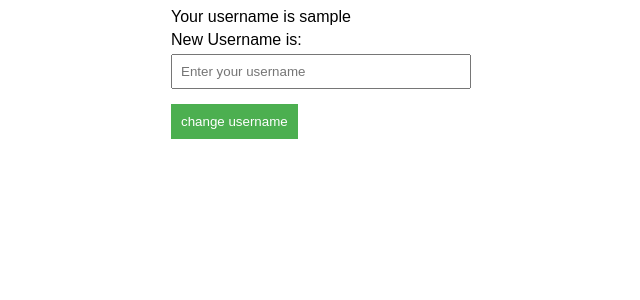
After one commit to vik1991/warehouse_manager, a Django app: page /edit_username/ in a window 1280 px wide. The commit adds this page. Shown: the top 300 px of the page, without its empty margins (319-959 px from the left). Run offline with Django 4.2, Linux system fonts and the light colour scheme; the visitor is signed in with stand-in values (Sample User, id 1).

Commit message:
begin the edit username

```diff
--- a/templates/warehouse/component_menu.html
+++ b/templates/warehouse/component_menu.html
@@ -25,8 +25,8 @@
     <ul>
         <li><a href="http://localhost:8000/login/">Login page</a>
         <li><a href="http://localhost:8000/edit_component/">Edit Component</a>
-        <li><a href="http://localhost:8000/show_components/">Show Components</a>
-        <li><a href="http://localhost:8000/show_component/">Show Component</a>
+        <li><a href="http://localhost:8000/show_components/">Show all Components and users</a>
+        <li><a href="http://localhost:8000/show_component/">Show Component from user {{user}}</a>
         <li><a href="http://localhost:8000/delete_components/">Delete Component</a>
 
     </ul>
--- a/templates/warehouse/edit_component.html
+++ b/templates/warehouse/edit_component.html
@@ -1,8 +1,8 @@
 <h1>Edit from user  {{user}}</h1>
 <li><a href="http://localhost:8000/login/">Login page</a>
 <li><a href="http://localhost:8000/components/">Insert components</a>
-<li><a href="http://localhost:8000/show_components/">Show Components</a>
-<li><a href="http://localhost:8000/show_component/">Show Component</a>
+<li><a href="http://localhost:8000/show_components/">Show all Components and users</a>
+<li><a href="http://localhost:8000/show_component/">Show Component from user {{user}}</a>
 <li><a href="http://localhost:8000/delete_components/">Delete Component</a>
 
 <a href="http://localhost:8000/logout_view/">
--- /dev/null
+++ b/templates/warehouse/edit_username.html
@@ -0,0 +1,65 @@
+<!DOCTYPE html>
+<html lang="en">
+<head>
+    <meta charset="UTF-8">
+    <meta http-equiv="X-UA-Compatible" content="IE=edge">
+    <meta name="viewport" content="width=device-width, initial-scale=1.0">
+    <title>Edit usernanem Form</title>
+    <!-- Εδώ μπορείτε να προσθέσετε επιπλέον στυλ CSS, αν χρειάζεται -->
+    <style>
+        body {
+            font-family: Arial, sans-serif;
+        }
+
+        .login-form {
+            max-width: 300px;
+            margin: 0 auto;
+        }
+
+        .form-group {
+            margin-bottom: 15px;
+        }
+
+        .form-group label {
+            display: block;
+            margin-bottom: 5px;
+        }
+
+        .form-group input {
+            width: 100%;
+            padding: 8px;
+            box-sizing: border-box;
+        }
+
+        .form-group button {
+            background-color: #4CAF50;
+            color: white;
+            padding: 10px;
+            border: none;
+            cursor: pointer;
+        }
+    </style>
+</head>
+<body>
+
+<div class="login-form">
+    <form method="post">
+        {% csrf_token %}
+        {% spaceless %}
+        <div class="form-group">
+            <label>Your username is {{user}}</label>
+
+            <label for="username">New Username is:</label>
+            <input type="text" id="username" name="username" placeholder="Enter your username" required>
+        </div>
+        {% endspaceless %}
+
+
+        <div class="form-group">
+            <button type="submit">change username</button>
+        </div>
+    </form>
+</div>
+
+</body>
+</html>
--- a/templates/warehouse/show_component.html
+++ b/templates/warehouse/show_component.html
@@ -2,7 +2,7 @@
 <li><a href="http://localhost:8000/login/">Login page</a>
 <li><a href="http://localhost:8000/components/">Insert components</a>
 <li><a href="http://localhost:8000/edit_component/">Edit Component</a>
-<li><a href="http://localhost:8000/show_components/">Show Components</a>
+<li><a href="http://localhost:8000/show_components/">Show all Components and users</a>
 <li><a href="http://localhost:8000/delete_components/">Delete Component</a>
 <a href="http://localhost:8000/logout_view/">
     <button>logout</button>
--- a/templates/warehouse/show_components.html
+++ b/templates/warehouse/show_components.html
@@ -2,7 +2,7 @@
 <li><a href="http://localhost:8000/login/">Login page</a>
 <li><a href="http://localhost:8000/components/">Insert components</a>
 <li><a href="http://localhost:8000/edit_component/">Edit Component</a>
-<li><a href="http://localhost:8000/show_component/">Show Component</a>
+<li><a href="http://localhost:8000/show_component/">Show Component from user {{user}}</a>
 <li><a href="http://localhost:8000/delete_components/">Delete Component</a>
 <a href="http://localhost:8000/logout_view/">
     <button>logout</button>
--- a/warehouse/url.py
+++ b/warehouse/url.py
@@ -15,4 +15,5 @@ urlpatterns = [
     path("logout_view/",objectHome.logout_view, name="logout_view"),
     path("change_pass/",objectHome.change_password, name ="change_password"),
     path("edit_component/",objectHome.edit_component, name="edit_copmponent"),
+    path("edit_username/",objectHome.edit_username, name="edit_username"),
 ]
--- a/warehouse/views.py
+++ b/warehouse/views.py
@@ -76,6 +76,16 @@ class WarehouseView:
         }
         print(context)
         return render(request, 'warehouse/show_component.html', context)
+
+    @method_decorator(login_required)
+    def edit_username(self,request):
+        if request.method == "POST":
+            username = request.POST.get("username",False)
+            print(username)
+            if username is not "":
+                print("pame na alaxome to username")
+
+        return render(request, 'warehouse/edit_username.html')
 
     @method_decorator(login_required)
     def edit_component(self, request):
```
